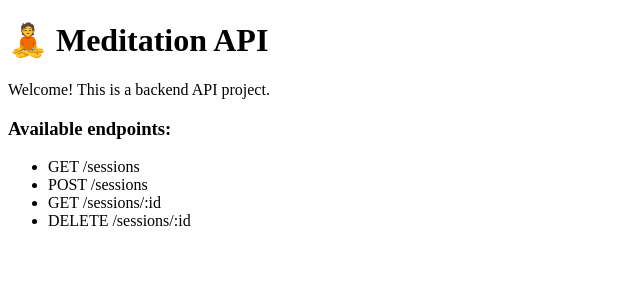
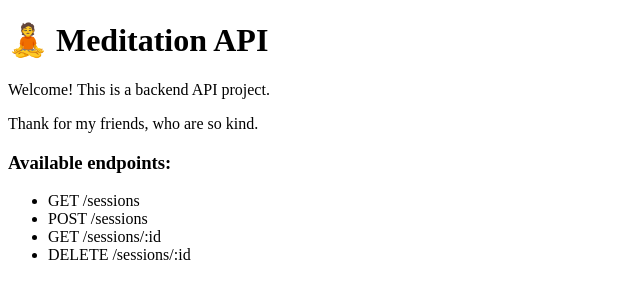
Before and after one commit to JoAnn-git/meditation-api, a website: page public/index.html in a window 1280 px wide. Shown: the whole page, without its empty margins (0-640 px from the left). Drawn offline with Linux system fonts and the light colour scheme.

```diff
--- a/public/index.html
+++ b/public/index.html
@@ -6,6 +6,7 @@
 <body>
   <h1>🧘 Meditation API</h1>
   <p>Welcome! This is a backend API project.</p>
+    <p>Thank for my friends, who are so kind.</p>
 
   <h3>Available endpoints:</h3>
   <ul>
```
Also changed, not shown: 2 other files.
